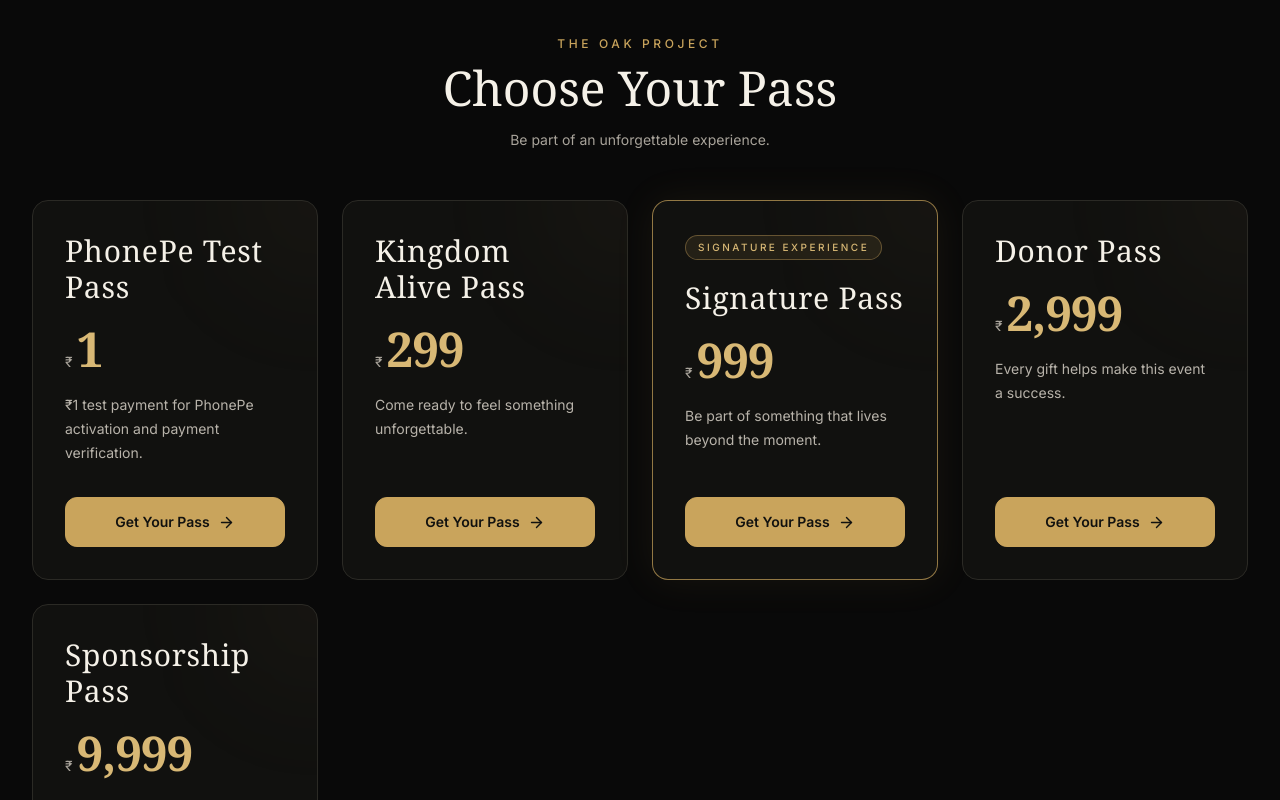
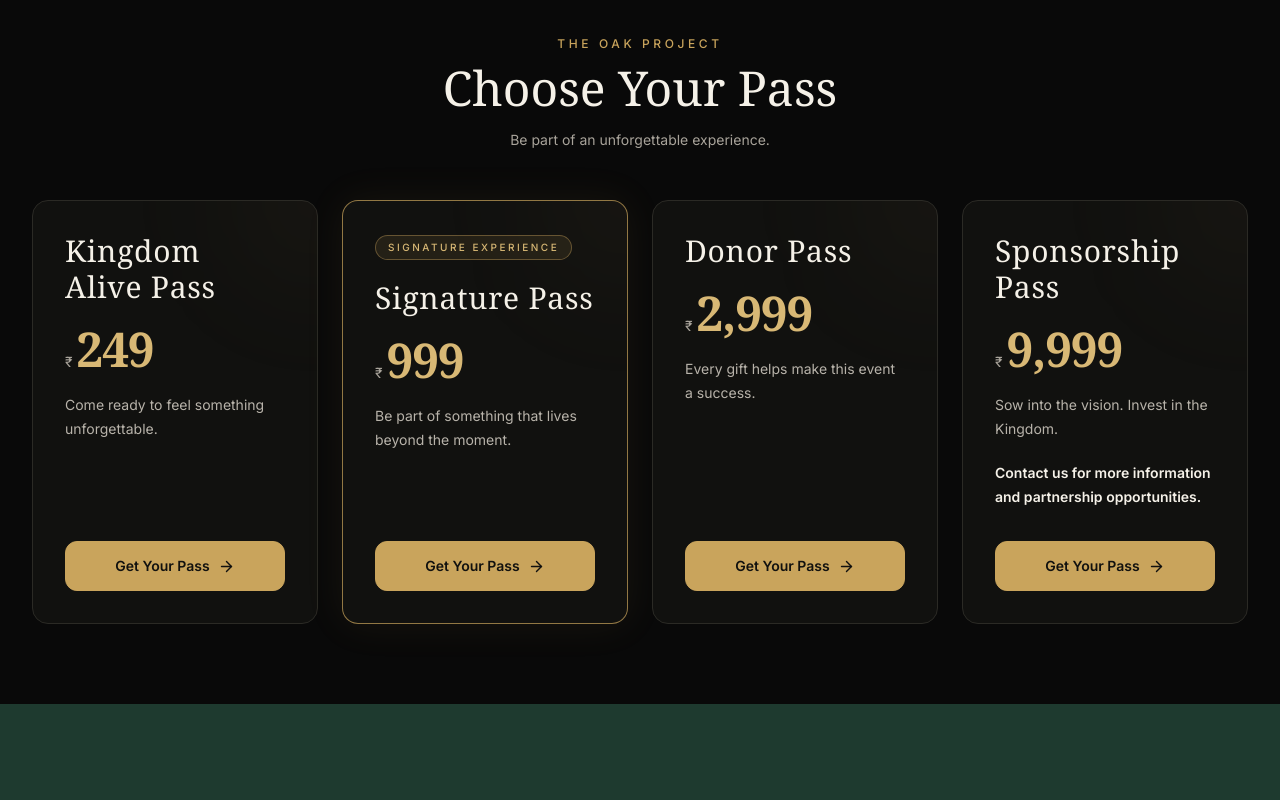
Before and after one commit to vamshichi/oka, a Next.js app: page / in a window 1280 px wide. Shown: the part 5220-6020 px from the top of the page. Built offline with nearby package versions, Linux system fonts and the light colour scheme.

Commit message:
added the ticket

```diff
--- /dev/null
+++ b/app/tickets/page.tsx
@@ -0,0 +1,15 @@
+import TicketSection from "@/components/TicketSection";
+import Footer from "@/components/Footer";
+import NaNvbar from "@/components/Navbar";
+
+export default function TicketsPage() {
+  return (
+    <main>
+      <NaNvbar />
+      <div className="bg-[#090909] px-4 py-20 sm:px-6 lg:px-8">
+      <TicketSection />
+        </div>
+      <Footer />
+    </main>
+  );
+}
--- a/components/CheckoutModal.tsx
+++ b/components/CheckoutModal.tsx
@@ -4,7 +4,6 @@ import { useEffect, useState } from "react";
 import { X, ArrowRight, Loader2 } from "lucide-react";
 
 export type TicketType =
-  | "TEST_PASS"
   | "KINGDOM_ALIVE"
   | "SIGNATURE"
   | "DONOR"
@@ -23,13 +22,9 @@ const TICKETS: Record<
     price: number;
   }
 > = {
-    TEST_PASS: {
-    name: "PhonePe Test Pass",
-    price: 1,
-  },
-  KINGDOM_ALIVE: {
+    KINGDOM_ALIVE: {
     name: "Kingdom Alive Pass",
-    price: 299,
+    price: 249,
   },
   SIGNATURE: {
     name: "Signature Pass",
--- a/components/Events.tsx
+++ b/components/Events.tsx
@@ -115,7 +115,7 @@ export default function Events() {
             <div className="mt-10 flex flex-col sm:flex-row justify-center gap-6">
 
           <a
-            // href="#contact"
+            href="/tickets"
             className="px-12 py-4 rounded-lg bg-[#D4AF37] text-black font-semibold uppercase tracking-[0.25em] transition duration-300 hover:bg-[#E5BF49] hover:scale-105"
           >
             Event Passes
--- a/components/TicketSection.tsx
+++ b/components/TicketSection.tsx
@@ -45,16 +45,11 @@ export default function TicketSection() {
 
           {/* Ticket Cards */}
           <div className="grid gap-6 md:grid-cols-2 lg:grid-cols-4">
-            <TicketCard
-  title="PhonePe Test Pass"
-  price={1}
-  description="₹1 test payment for PhonePe activation and payment verification."
-  onBuy={() => handleBuy("TEST_PASS")}
-/>
+
 
             <TicketCard
               title="Kingdom Alive Pass"
-              price={299}
+              price={249}
               description="Come ready to feel something unforgettable."
               onBuy={() =>
                 handleBuy("KINGDOM_ALIVE")
--- a/lib/tickets.ts
+++ b/lib/tickets.ts
@@ -1,14 +1,11 @@
 // lib/tickets.ts
 
 export const TICKETS = {
-    TEST_PASS: {
-    name: "PhonePe Test Pass",
-    price: 1,
-  },
+
 
   KINGDOM_ALIVE: {
     name: "Kingdom Alive Pass",
-    price: 299,
+    price: 249,
   },
 
   SIGNATURE: {
```
